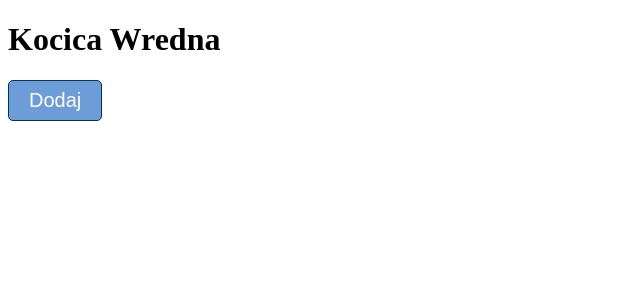
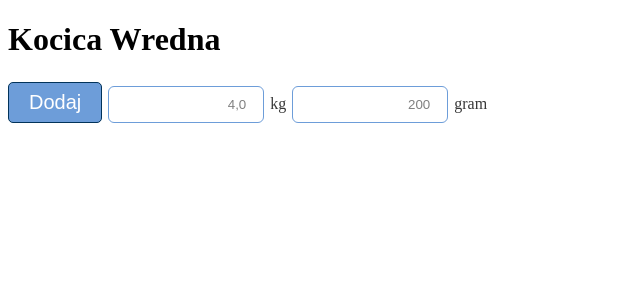
Before and after one commit to anncst/Punia, a React (Create React App) app in the folder frontend/: page / in a window 1280 px wide. Shown: the top 300 px of the page, without its empty margins (0-640 px from the left). Built offline with nearby package versions, Linux system fonts and the light colour scheme.

Commit message:
added NumberInput

```diff
--- a/frontend/src/App.js
+++ b/frontend/src/App.js
@@ -1,12 +1,15 @@
 import React from 'react'
 import { Home } from './components/Home'
 import Button from './components/Button/Button'
+import NumberInput from './components/NumberInput/NumberInput'
 
 function App() {
   return (
     <div>
       <Home />
       <Button>Dodaj</Button>
+      <NumberInput placeholder="4,0" label="kg" />
+      <NumberInput placeholder="200" label="gram" />
     </div>
   )
 }
--- /dev/null
+++ b/frontend/src/components/NumberInput/NumberInput.js
@@ -0,0 +1,40 @@
+import React from 'react'
+import PropTypes from 'prop-types'
+import styles from './NumberInput.module.scss'
+
+const NumberInput = ({
+  placeholder,
+  label,
+  value,
+  id,
+  onChange,
+  max = 10,
+  min = 0.01,
+}) => {
+  return (
+    <>
+      <input
+        id={id}
+        placeholder={placeholder}
+        value={value}
+        type="number"
+        onChange={onChange}
+        max={max}
+        min={min}
+        className={styles.numberInput}
+      ></input>
+      <label className={styles.label}>{label}</label>
+    </>
+  )
+}
+
+NumberInput.propTypes = {
+  id: PropTypes.string,
+  placeholder: PropTypes.string,
+  label: PropTypes.string,
+  value: PropTypes.string,
+  onChange: PropTypes.func,
+  max: PropTypes.number,
+  min: PropTypes.number,
+}
+export default NumberInput
--- /dev/null
+++ b/frontend/src/components/NumberInput/NumberInput.module.scss
@@ -0,0 +1,19 @@
+.numberInput{
+  border: 0.5px solid rgb(109, 157, 217);
+  padding: 10px 2px 10px 80px;
+  color: black;
+  text-align: end;
+  border-radius: 6px;
+  margin:6px
+}
+.numberInput::placeholder{
+  color:grey
+}
+
+.numberInput:focus{
+  outline: 1px solid rgb(84, 118, 160);
+  border-radius: 6px;
+}
+.label{
+  color:rgb(56, 56, 56);
+}
```
